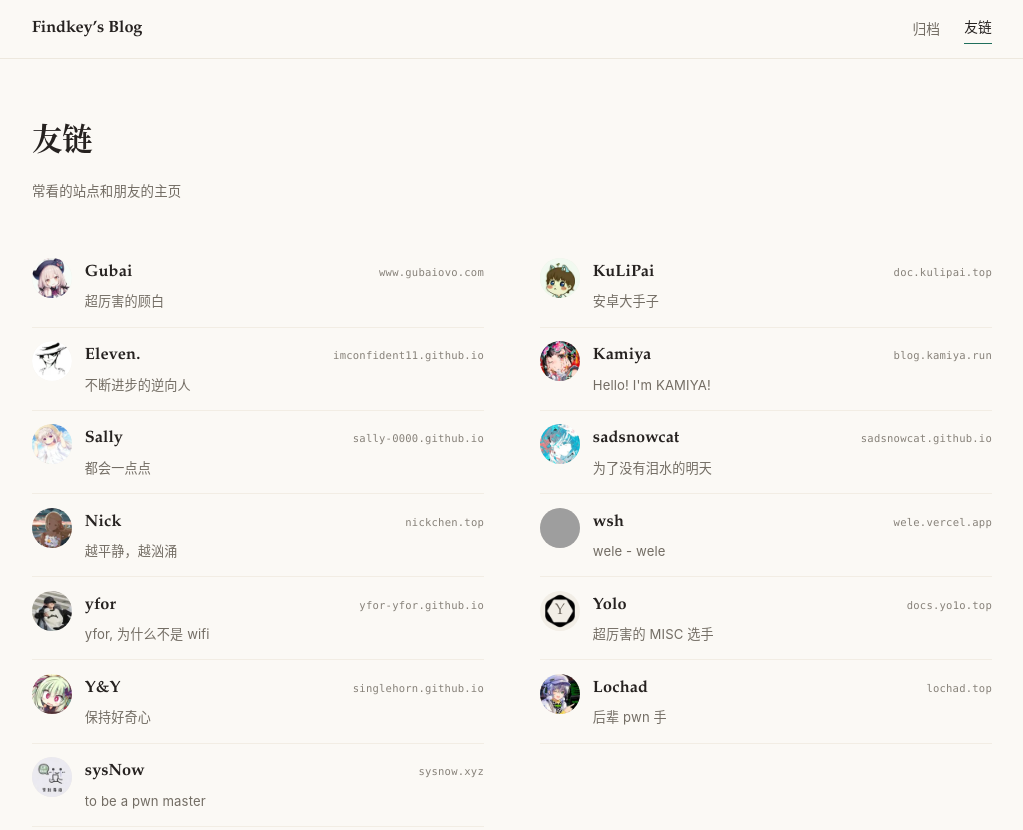
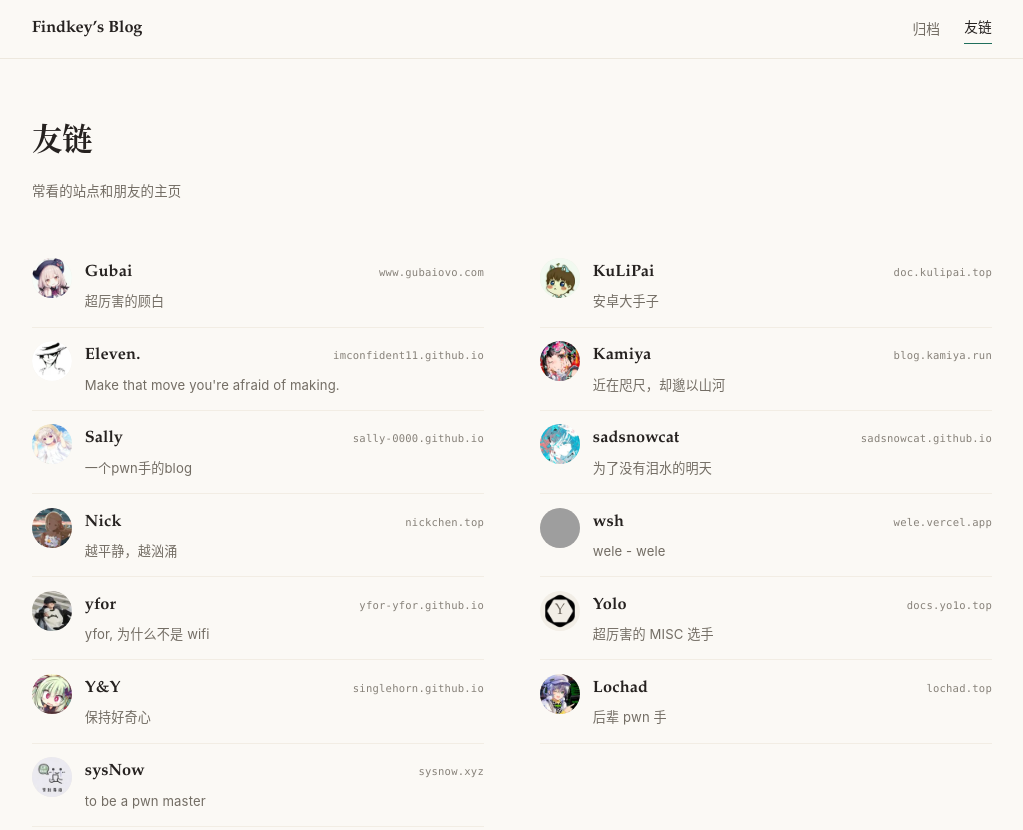
Before and after one commit to Find-key/Find-key.github.io, an Astro site: page /blog/links in a window 1280 px wide. Shown: the top 830 px of the page, without its empty margins (128-1151 px from the left). Built offline with nearby package versions, Linux system fonts and the light colour scheme; Astro itself is replaced by a stand-in of ours; grey boxes are pictures that could not be loaded.

Commit message:
content: 更新 Eleven / Sally / Kamiya 的友链 desc
- .note 改为 line-clamp: 2，长句（英文那句 39 字符）不再出现省略号

```diff
--- a/src/consts.ts
+++ b/src/consts.ts
@@ -66,9 +66,9 @@ export interface Friend {
 export const FRIENDS: Friend[] = [
 	{ name: 'Gubai', url: 'https://www.gubaiovo.com/', note: '超厉害的顾白', avatar: '/friends/gubai-s.webp' },
 	{ name: 'KuLiPai', url: 'https://doc.kulipai.top/', note: '安卓大手子', avatar: '/friends/kulipai-s.webp' },
-	{ name: 'Eleven.', url: 'https://imconfident11.github.io/', note: '不断进步的逆向人', avatar: '/friends/eleven-s.webp' },
-	{ name: 'Kamiya', url: 'https://blog.kamiya.run/', note: 'Hello! I\'m KAMIYA!', avatar: '/friends/kamiya-s.webp' },
-	{ name: 'Sally', url: 'https://sally-0000.github.io/', note: '都会一点点', avatar: '/friends/sally-s.webp' },
+	{ name: 'Eleven.', url: 'https://imconfident11.github.io/', note: 'Make that move you\'re afraid of making.', avatar: '/friends/eleven-s.webp' },
+	{ name: 'Kamiya', url: 'https://blog.kamiya.run/', note: '近在咫尺，却邈以山河', avatar: '/friends/kamiya-s.webp' },
+	{ name: 'Sally', url: 'https://sally-0000.github.io/', note: '一个pwn手的blog', avatar: '/friends/sally-s.webp' },
 	{ name: 'sadsnowcat', url: 'https://sadsnowcat.github.io/', note: '为了没有泪水的明天', avatar: '/friends/sadsnowcat-s.webp' },
 	{ name: 'Nick', url: 'https://nickchen.top/', note: '越平静，越汹涌', avatar: '/friends/nick-s.webp' },
 	{ name: 'wsh', url: 'https://wele.vercel.app/', note: 'wele - wele', avatar: 'https://wele.vercel.app/avatar.jpg' },
--- a/src/pages/links.astro
+++ b/src/pages/links.astro
@@ -165,15 +165,15 @@ const initial = (name: string) => name.trim().slice(0, 1).toUpperCase();
 		opacity: 0.85;
 	}
 	.note {
-		display: block;
+		display: -webkit-box;
+		-webkit-line-clamp: 2;
+		-webkit-box-orient: vertical;
+		overflow: hidden;
 		margin-top: 0.15rem;
 		color: var(--muted);
 		font-size: 0.82rem;
 		line-height: 1.65;
 		text-wrap: pretty;
-		overflow: hidden;
-		text-overflow: ellipsis;
-		white-space: nowrap;
 	}
 
 	@media (max-width: 820px) {
```
Also changed, not shown: PROJECT.md (+1 -0 lines).
